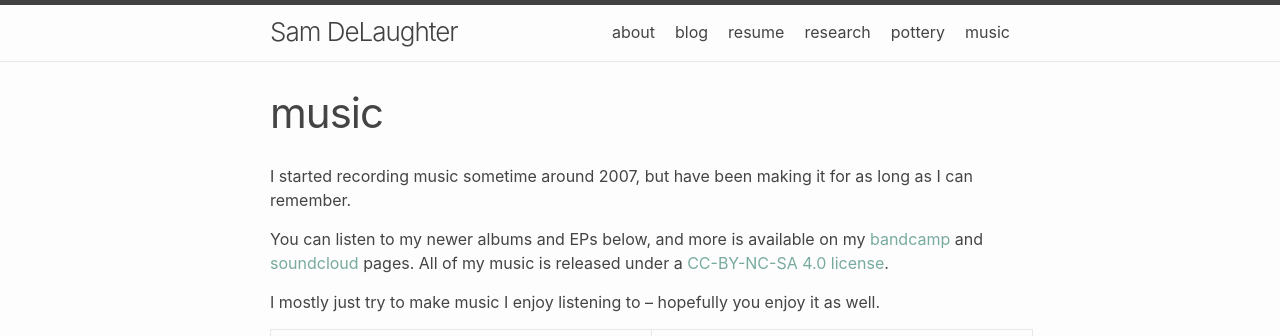
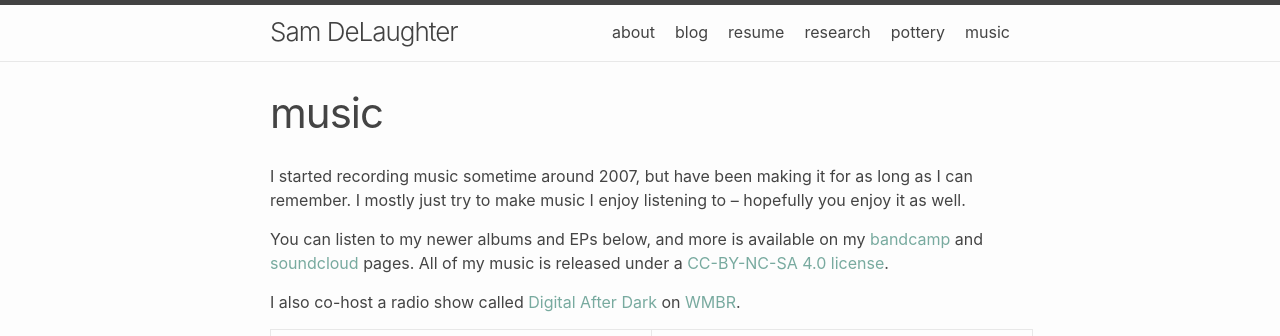
Before and after one commit to sdelaughter/sdelaughter.github.io, a Jekyll site: the page built from music.md, in a window 1280 px wide and 900 px high, cut to the strip 0-336 px from the top of the window. Built offline with Jekyll 4.4.1, drawn with Linux system fonts in a browser that asks for light colours.

Commit message:
add digital after dark link

```diff
--- a/music.md
+++ b/music.md
@@ -4,11 +4,11 @@ title: music
 permalink: /music/
 ---
 
-I started recording music sometime around 2007, but have been making it for as long as I can remember.
+I started recording music sometime around 2007, but have been making it for as long as I can remember.  I mostly just try to make music I enjoy listening to -- hopefully you enjoy it as well.
 
 You can listen to my newer albums and EPs below, and more is available on my [bandcamp](https://sdlwdr.bandcamp.com) and [soundcloud](https://soundcloud.com/sdlwdr) pages.  All of my music is released under a [CC-BY-NC-SA 4.0 license](https://creativecommons.org/licenses/by-nc-sa/4.0/).
 
-I mostly just try to make music I enjoy listening to -- hopefully you enjoy it as well.
+I also co-host a radio show called [Digital After Dark](https://digitalafterdark.com) on [WMBR](https://wmbr.org).
 
 
 <table style="width:100%" border="5">
```
